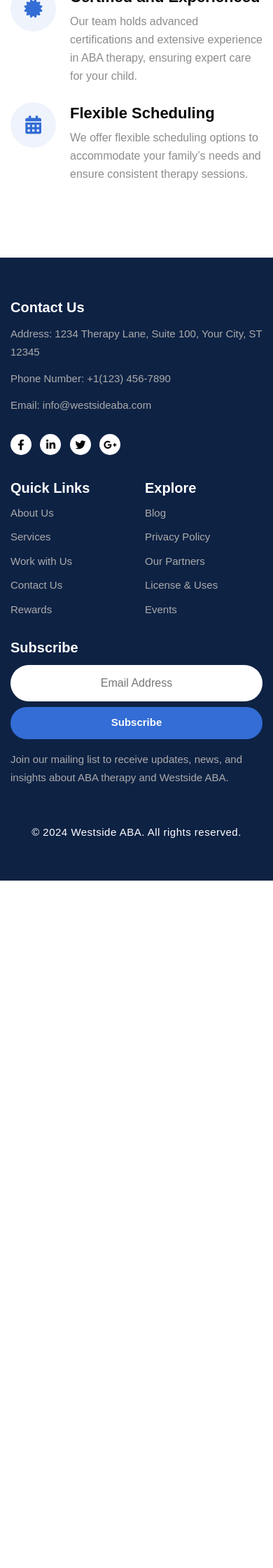
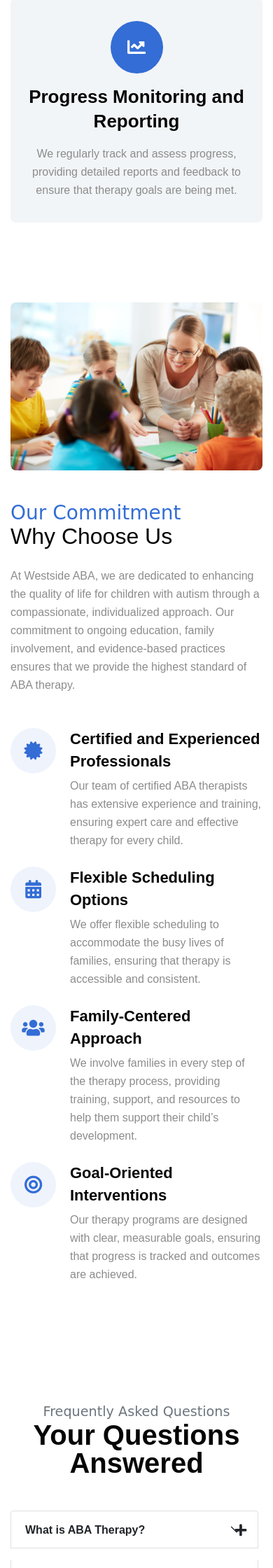
Before and after one commit to Websitejohn/WestsideABA, a PHP site: page / in a window 390 px wide. Shown: the part 3680-5920 px from the top of the page at 70% size. Before the commit the page ends 4938 px from the top, so only its background shows below. Run offline with PHP 8.4, Linux system fonts and the light colour scheme.

Commit message:
Add files via upload

```diff
--- a/css/styles.css
+++ b/css/styles.css
@@ -753,3 +821,122 @@ button:hover {
         gap: 15px;
     }
 }
+/* FAQ Section Styles */
+.faq-section {
+    background-color: #ffffff;
+    padding: 4rem 0;
+    display: flex;
+    justify-content: center;
+    align-items: center;
+    flex-direction: column;
+}
+
+.faq-section .title-main {
+    margin-bottom: 3rem;
+    text-align: center;
+}
+
+.faq-section .title-main p {
+    color: #6c757d;
+    font-size: 1.2rem;
+}
+
+.faq-section .title-style {
+    font-size: 2.5rem;
+    font-weight: 700;
+    margin-bottom: 1rem;
+}
+
+.faq-container {
+    display: flex;
+    flex-wrap: wrap;
+    align-items: flex-start;
+    justify-content: space-between;
+}
+
+.faq-content {
+    flex: 1;
+    max-width: 600px;
+}
+
+.faq-image {
+    flex: 1;
+    max-width: 500px;
+    margin-left: 2rem;
+    align-self: center;
+}
+
+.faq-image img {
+    width: 100%;
+    border-radius: 0.5rem;
+    box-shadow: 0 4px 20px rgba(0, 0, 0, 0.1);
+}
+
+.accordion-button {
+    background-color: #f8f9fa;
+    color: #333;
+    border: 1px solid #dee2e6;
+    border-radius: 0.5rem;
+    padding: 1rem;
+    font-size: 1.1rem;
+    transition: all 0.3s ease;
+    display: flex;
+    align-items: center;
+    justify-content: space-between;
+    position: relative;
+}
+
+.accordion-button:not(.collapsed) {
+    color: #007bff;
+    background-color: #e9ecef;
+}
+
+.accordion-button:focus {
+    box-shadow: none;
+}
+
+.accordion-button .icon-plus,
+.accordion-button .icon-minus {
+    font-size: 1.2rem;
+    position: absolute;
+    right: 1rem;
+    transition: transform 0.3s ease;
+}
+
+.accordion-button .icon-minus {
+    display: none;
+}
+
+.accordion-button:not(.collapsed) .icon-plus {
+    display: none;
+}
+
+.accordion-button:not(.collapsed) .icon-minus {
+    display: block;
+}
+
+.accordion-body {
+    padding: 1.25rem;
+    border-top: 1px solid #dee2e6;
+    background-color: #ffffff;
+}
+
+.accordion-body p {
+    margin-bottom: 0;
+}
+
+@media (max-width: 992px) {
+    .faq-container {
+        flex-direction: column;
+    }
+
+    .faq-image {
+        margin-left: 0;
+        margin-top: 2rem;
+        max-width: 100%;
+    }
+
+    .faq-content {
+        max-width: 100%;
+    }
+}
--- a/index.html
+++ b/index.html
@@ -21,7 +21,8 @@
     <meta property="og:url" content="https://www.westsideaba.com">
     <meta property="og:type" content="website">
     <link rel="stylesheet" href="https://cdnjs.cloudflare.com/ajax/libs/font-awesome/6.0.0-beta3/css/all.min.css">
-
+    <!-- Bootstrap CSS -->
+    <link href="https://stackpath.bootstrapcdn.com/bootstrap/5.1.3/css/bootstrap.min.css" rel="stylesheet">
     <!-- Stylesheet -->
     <link rel="stylesheet" href="css/styles.css">
     <link rel="stylesheet" href="assets/css/style-starter.css">
@@ -96,7 +97,6 @@
     </div>
 </div>
 <!-- //about section -->
-
 <!-- services section -->
 <section class="w3l-grids-block py-5">
     <div class="container py-lg-5 py-md-4 py-2">
@@ -132,6 +132,34 @@
                     </a>
                 </div>
             </div>
+            <!-- Additional Services -->
+            <div class="col-lg-4 col-md-6 col-sm-10 mt-4">
+                <div class="bottom-block">
+                    <a href="services.html" class="d-block">
+                        <i class="fas fa-cogs"></i>
+                        <h3 class="my-3">Customized Treatment Plans</h3>
+                        <p class="">We develop personalized therapy plans tailored to the specific needs and goals of each child, ensuring targeted and effective interventions.</p>
+                    </a>
+                </div>
+            </div>
+            <div class="col-lg-4 col-md-6 col-sm-10 mt-4">
+                <div class="bottom-block">
+                    <a href="services.html" class="d-block">
+                        <i class="fas fa-users"></i>
+                        <h3 class="my-3">Family Training and Support</h3>
+                        <p class="">We provide training and resources to families, empowering them with tools and strategies to support their child's progress at home.</p>
+                    </a>
+                </div>
+            </div>
+            <div class="col-lg-4 col-md-6 col-sm-10 mt-4">
+                <div class="bottom-block">
+                    <a href="services.html" class="d-block">
+                        <i class="fas fa-chart-line"></i>
+                        <h3 class="my-3">Progress Monitoring and Reporting</h3>
+                        <p class="">We regularly track and assess progress, providing detailed reports and feedback to ensure that therapy goals are being met.</p>
+                    </a>
+                </div>
+            </div>
         </div>
     </div>
 </section>
@@ -142,7 +170,7 @@
     <div class="container pb-lg-5 pb-md-4 pb-2">
         <div class="row align-items-center">
             <div class="col-lg-6">
-                <img src="images/bg_2.jpg" alt="" class="img-fluid radius-image">
+                <img src="images/bg_3.jpg" alt="" class="img-fluid radius-image">
             </div>
             <div class="col-lg-6 ps-xl-5 ps-lg-4 mt-lg-0 mt-5">
                 <div class="title-main mb-4" style="max-width:600px;">
@@ -154,15 +182,29 @@
                     <div class="grids_info">
                         <i class="fas fa-certificate"></i>
                         <div class="detail">
-                            <h4>Certified and Experienced</h4>
-                            <p>Our team holds advanced certifications and extensive experience in ABA therapy, ensuring expert care for your child.</p>
+                            <h4>Certified and Experienced Professionals</h4>
+                            <p>Our team of certified ABA therapists has extensive experience and training, ensuring expert care and effective therapy for every child.</p>
                         </div>
                     </div>
                     <div class="grids_info mt-xl-5 mt-4">
                         <i class="fas fa-calendar-alt"></i>
                         <div class="detail">
-                            <h4>Flexible Scheduling</h4>
-                            <p>We offer flexible scheduling options to accommodate your family’s needs and ensure consistent therapy sessions.</p>
+                            <h4>Flexible Scheduling Options</h4>
+                            <p>We offer flexible scheduling to accommodate the busy lives of families, ensuring that therapy is accessible and consistent.</p>
+                        </div>
+                    </div>
+                    <div class="grids_info mt-xl-5 mt-4">
+                        <i class="fas fa-users"></i>
+                        <div class="detail">
+                            <h4>Family-Centered Approach</h4>
+                            <p>We involve families in every step of the therapy process, providing training, support, and resources to help them support their child’s development.</p>
+                        </div>
+                    </div>
+                    <div class="grids_info mt-xl-5 mt-4">
+                        <i class="fas fa-bullseye"></i>
+                        <div class="detail">
+                            <h4>Goal-Oriented Interventions</h4>
+                            <p>Our therapy programs are designed with clear, measurable goals, ensuring that progress is tracked and outcomes are achieved.</p>
                         </div>
                     </div>
                 </div>
@@ -171,6 +213,73 @@
     </div>
 </section>
 <!-- //why section -->
+  <!-- FAQ Section -->
+  <section class="faq-section" id="faq">
+    <div class="container">
+        <div class="title-main">
+            <p>Frequently Asked Questions</p>
+            <h3 class="title-style">Your Questions Answered</h3>
+        </div>
+        <div class="faq-container">
+            <!-- FAQ Content -->
+            <div class="faq-content">
+                <div class="accordion" id="faqAccordion">
+                    <!-- FAQ Item 1 -->
+                    <div class="accordion-item mb-3">
+                        <h2 class="accordion-header" id="headingOne">
+                            <button class="accordion-button collapsed" type="button" data-bs-toggle="collapse" data-bs-target="#collapseOne" aria-expanded="false" aria-controls="collapseOne">
+                                <span>What is ABA Therapy?</span>
+                                <i class="fas fa-plus icon-plus"></i>
+                                <i class="fas fa-minus icon-minus"></i>
+                            </button>
+                        </h2>
+                        <div id="collapseOne" class="accordion-collapse collapse" aria-labelledby="headingOne" data-bs-parent="#faqAccordion">
+                            <div class="accordion-body">
+                                <p>ABA (Applied Behavior Analysis) therapy is a type of behavioral therapy that helps individuals improve their behaviors and skills through positive reinforcement and structured interventions.</p>
+                            </div>
+                        </div>
+                    </div>
+                    <!-- FAQ Item 2 -->
+                    <div class="accordion-item mb-3">
+                        <h2 class="accordion-header" id="headingTwo">
+                            <button class="accordion-button collapsed" type="button" data-bs-toggle="collapse" data-bs-target="#collapseTwo" aria-expanded="false" aria-controls="collapseTwo">
+                                <span>How long does ABA therapy take?</span>
+                                <i class="fas fa-plus icon-plus"></i>
+                                <i class="fas fa-minus icon-minus"></i>
+                            </button>
+                        </h2>
+                        <div id="collapseTwo" class="accordion-collapse collapse" aria-labelledby="headingTwo" data-bs-parent="#faqAccordion">
+                            <div class="accordion-body">
+                                <p>The duration of ABA therapy varies depending on individual needs and goals. Therapy can range from a few hours a week to several hours a day, often over an extended period.</p>
+                            </div>
+                        </div>
+                    </div>
+                    <!-- FAQ Item 3 -->
+                    <div class="accordion-item mb-3">
+                        <h2 class="accordion-header" id="headingThree">
+                            <button class="accordion-button collapsed" type="button" data-bs-toggle="collapse" data-bs-target="#collapseThree" aria-expanded="false" aria-controls="collapseThree">
+                                <span>Is ABA therapy covered by insurance?</span>
+                                <i class="fas fa-plus icon-plus"></i>
+                                <i class="fas fa-minus icon-minus"></i>
+                            </button>
+                        </h2>
+                        <div id="collapseThree" class="accordion-collapse collapse" aria-labelledby="headingThree" data-bs-parent="#faqAccordion">
+                            <div class="accordion-body">
+                                <p>Many insurance plans cover ABA therapy, but coverage can vary. It is best to check with your insurance provider to understand your benefits and any requirements for coverage.</p>
+                            </div>
+                        </div>
+                    </div>
+                </div>
+            </div>
+            <!-- FAQ Image -->
+            <div class="faq-image">
+                <img src="images/faq.jpg" alt="FAQ Image">
+            </div>
+        </div>
+    </div>
+</section>
+<!-- //FAQ Section -->
+
 
 <!-- footer -->
 <footer class="w3l-footer-29-main py-5">
@@ -227,6 +336,10 @@
 
 
     <!-- Js scripts -->
+       <!-- Bootstrap JS -->
+    <script src="https://stackpath.bootstrapcdn.com/bootstrap/5.1.3/js/bootstrap.bundle.min.js"></script>
+    <!-- Custom JS -->
+    <script src="script.js"></script>
     <!-- move top -->
     <button onclick="topFunction()" id="movetop" title="Go to top">
         <span class="fas fa-level-up-alt" aria-hidden="true"></span>
```
Also changed, not shown: other parts of css/styles.css (+86 -18 lines).
